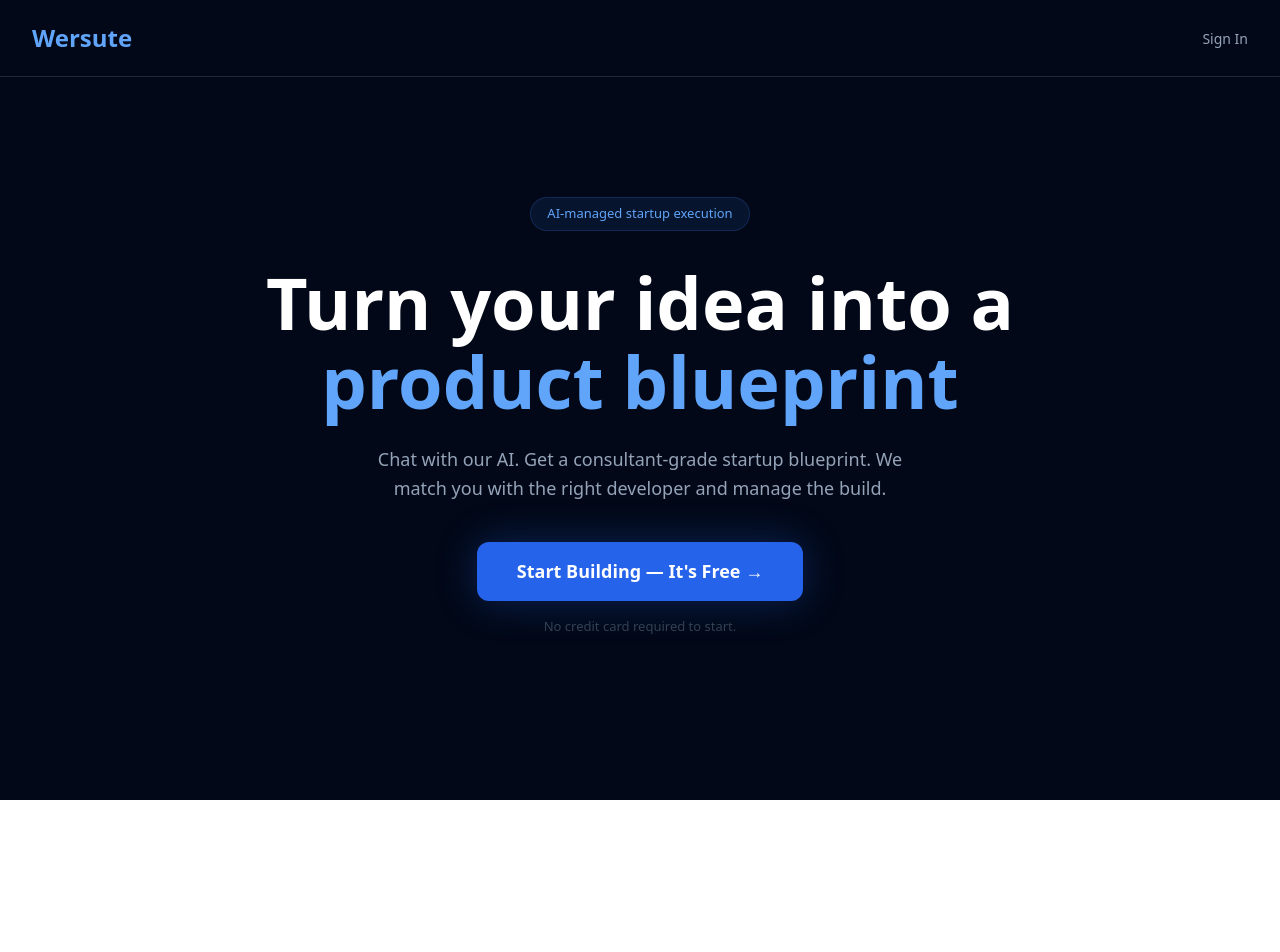
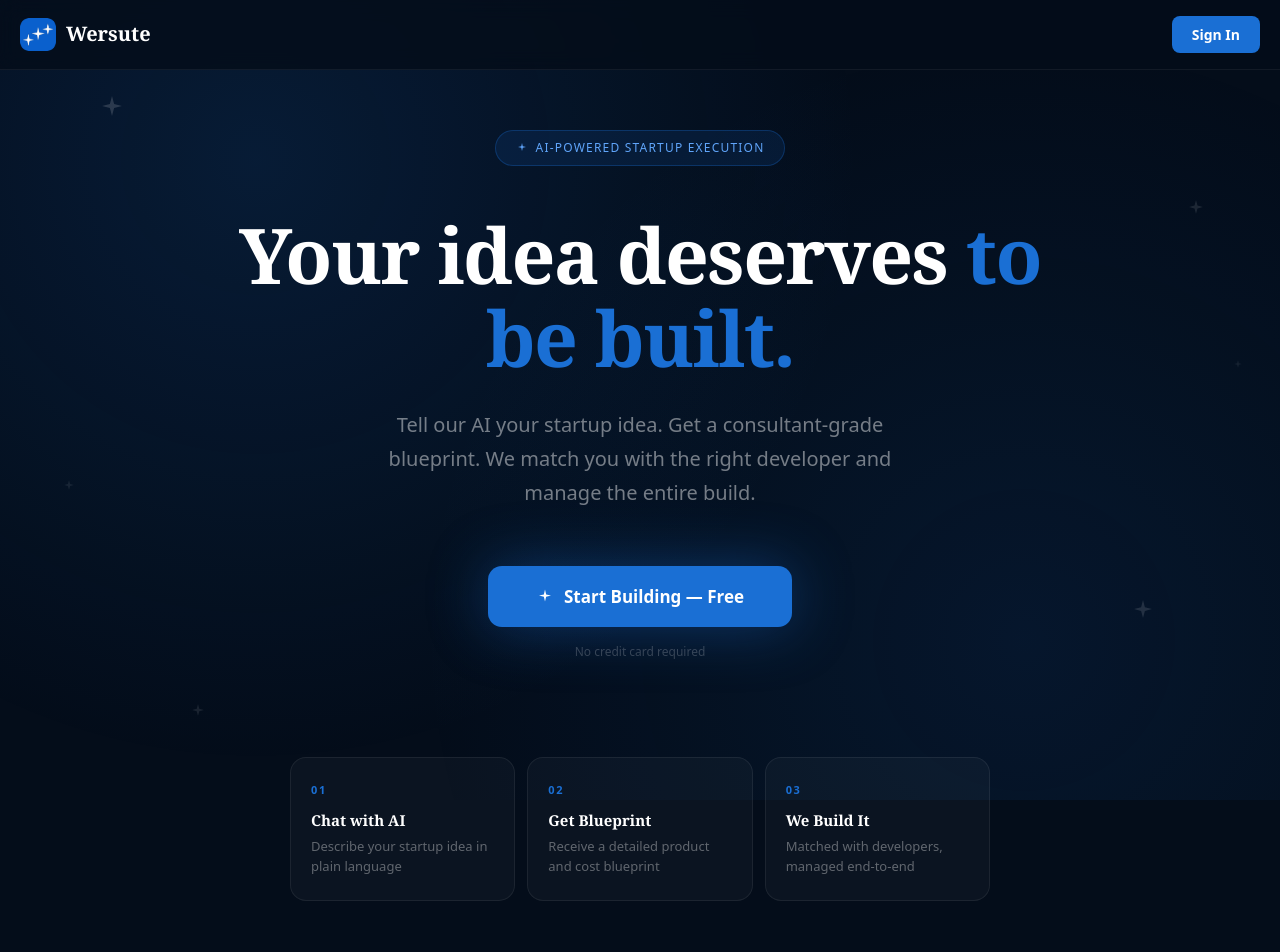
Before and after one commit to anirvan11/wersute, a Next.js app: page / in a window 1280 px wide. Shown: the top 952 px of the page. Before the commit the page ends 800 px from the top, so only its background shows below. Built offline with nearby package versions, Linux system fonts and the light colour scheme; no server answers.

Commit message:
landing page updated

```diff
--- a/app/page.tsx
+++ b/app/page.tsx
@@ -1,6 +1,34 @@
 'use client'
 import { useEffect, useState } from 'react'
 import { supabase } from '@/lib/supabase'
+import Image from 'next/image'
+
+const SmallStar = () => (
+  <svg width="12" height="12" viewBox="0 0 24 24" fill="#60a5fa">
+    <path d="M12 2L13.5 8.5L20 10L13.5 11.5L12 18L10.5 11.5L4 10L10.5 8.5Z" />
+  </svg>
+)
+
+const CTAStar = () => (
+  <svg width="18" height="18" viewBox="0 0 24 24" fill="white">
+    <path d="M12 2L13.5 8.5L20 10L13.5 11.5L12 18L10.5 11.5L4 10L10.5 8.5Z" />
+  </svg>
+)
+
+const floatingStars = [
+  { top: '12%', left: '8%', size: 20, opacity: 0.15 },
+  { top: '25%', right: '6%', size: 14, opacity: 0.1 },
+  { top: '60%', left: '5%', size: 10, opacity: 0.08 },
+  { top: '75%', right: '10%', size: 18, opacity: 0.12 },
+  { top: '45%', right: '3%', size: 8, opacity: 0.07 },
+  { top: '88%', left: '15%', size: 12, opacity: 0.09 },
+]
+
+const steps = [
+  { step: '01', title: 'Chat with AI', desc: 'Describe your startup idea in plain language' },
+  { step: '02', title: 'Get Blueprint', desc: 'Receive a detailed product and cost blueprint' },
+  { step: '03', title: 'We Build It', desc: 'Matched with developers, managed end-to-end' },
+]
 
 export default function LandingPage() {
   const [userEmail, setUserEmail] = useState<string | null>(null)
@@ -8,9 +36,7 @@ export default function LandingPage() {
   useEffect(() => {
     async function checkUser() {
       const { data: { session } } = await supabase.auth.getSession()
-      if (session?.user?.email) {
-        setUserEmail(session.user.email)
-      }
+      if (session?.user?.email) setUserEmail(session.user.email)
     }
     checkUser()
   }, [])
@@ -21,60 +47,143 @@ export default function LandingPage() {
   }
 
   return (
-    <main style={{ minHeight: '100vh', backgroundColor: '#020817', color: 'white' }}>
-      {/* Nav */}
+    <main style={{
+      minHeight: '100vh',
+      backgroundColor: '#040d1a',
+      color: 'white',
+      overscrollBehavior: 'none',
+      position: 'relative',
+      overflow: 'hidden',
+    }}>
+
+      {/* Background glow */}
+      <div style={{
+        position: 'fixed',
+        inset: 0,
+        backgroundImage: 'radial-gradient(circle at 20% 20%, rgba(26,111,212,0.15) 0%, transparent 50%), radial-gradient(circle at 80% 80%, rgba(26,111,212,0.1) 0%, transparent 50%)',
+        pointerEvents: 'none',
+        zIndex: 0,
+      }} />
+
+      {/* Floating stars */}
+      <div style={{ position: 'fixed', inset: 0, pointerEvents: 'none', zIndex: 0 }}>
+        {floatingStars.map((star, i) => (
+          <div key={i} style={{
+            position: 'absolute',
+            top: star.top,
+            left: (star as any).left,
+            right: (star as any).right,
+          }}>
+            <svg
+              width={star.size}
+              height={star.size}
+              viewBox="0 0 24 24"
+              fill="white"
+              style={{ opacity: star.opacity }}
+            >
+              <path d="M12 0L14.5 9.5L24 12L14.5 14.5L12 24L9.5 14.5L0 12L9.5 9.5Z" />
+            </svg>
+          </div>
+        ))}
+      </div>
+
+     {/* Nav */}
       <nav style={{
         display: 'flex',
         justifyContent: 'space-between',
         alignItems: 'center',
-        padding: '20px 32px',
-        borderBottom: '1px solid #1e293b'
+        padding: '16px 20px',
+        borderBottom: '1px solid rgba(255,255,255,0.06)',
+        position: 'relative',
+        zIndex: 10,
+        backdropFilter: 'blur(10px)',
+        backgroundColor: 'rgba(4,13,26,0.8)',
       }}>
-        <span style={{ fontSize: '24px', fontWeight: 'bold', color: '#60a5fa' }}>Wersute</span>
+        {/* Logo */}
+        <div style={{ display: 'flex', alignItems: 'center', gap: '10px', flexShrink: 0 }}>
+          <Image
+            src="/logo.png"
+            alt="Wersute"
+            width={36}
+            height={36}
+            style={{ borderRadius: '8px' }}
+          />
+          <span style={{
+            fontSize: '20px',
+            fontWeight: '700',
+            color: 'white',
+            fontFamily: "'Georgia', serif",
+          }}>
+            Wersute
+          </span>
+        </div>
 
+        {/* Nav right */}
         {userEmail ? (
-          <div style={{ display: 'flex', alignItems: 'center', gap: '12px' }}>
+          <div style={{ display: 'flex', alignItems: 'center', gap: '10px' }}>
+            <div
+              title={userEmail}
+              onClick={() => { window.location.href = '/projects' }}
+              style={{
+                width: '34px',
+                height: '34px',
+                borderRadius: '50%',
+                backgroundColor: '#1a6fd4',
+                display: 'flex',
+                alignItems: 'center',
+                justifyContent: 'center',
+                fontSize: '14px',
+                fontWeight: '700',
+                color: 'white',
+                cursor: 'pointer',
+                fontFamily: 'system-ui, sans-serif',
+                flexShrink: 0,
+              }}
+            >
+              {userEmail[0].toUpperCase()}
+            </div>
             <a href="/chat" style={{
-              color: '#94a3b8', fontSize: '14px', textDecoration: 'none'
+              backgroundColor: '#1a6fd4',
+              color: 'white',
+              fontSize: '13px',
+              textDecoration: 'none',
+              fontFamily: 'system-ui, sans-serif',
+              padding: '8px 14px',
+              borderRadius: '8px',
+              fontWeight: '600',
+              whiteSpace: 'nowrap',
+              flexShrink: 0,
             }}>
-              Continue Building
+              Build
             </a>
-            <div
-  title={userEmail ?? ''}
-  onClick={() => window.location.href = '/projects'}
-  style={{
-    width: '36px',
-    height: '36px',
-    borderRadius: '50%',
-    backgroundColor: '#2563eb',
-    display: 'flex',
-    alignItems: 'center',
-    justifyContent: 'center',
-    fontSize: '14px',
-    fontWeight: '700',
-    color: 'white',
-    cursor: 'pointer',
-  }}
->
-  {userEmail[0].toUpperCase()}
-</div>
-            <button onClick={handleSignOut} style={{
-              background: 'none',
-              border: '1px solid #334155',
-              color: '#94a3b8',
-              padding: '6px 14px',
-              borderRadius: '8px',
-              fontSize: '13px',
-              cursor: 'pointer'
-            }}>
-              Sign Out
+            <button
+              onClick={handleSignOut}
+              style={{
+                background: 'none',
+                border: '1px solid rgba(255,255,255,0.15)',
+                color: 'rgba(255,255,255,0.4)',
+                padding: '7px 12px',
+                borderRadius: '8px',
+                fontSize: '12px',
+                cursor: 'pointer',
+                fontFamily: 'system-ui, sans-serif',
+                whiteSpace: 'nowrap',
+                flexShrink: 0,
+              }}
+            >
+              Out
             </button>
           </div>
         ) : (
           <a href="/login" style={{
-            color: '#94a3b8',
+            backgroundColor: '#1a6fd4',
+            color: 'white',
             fontSize: '14px',
-            textDecoration: 'none'
+            textDecoration: 'none',
+            fontFamily: 'system-ui, sans-serif',
+            padding: '8px 20px',
+            borderRadius: '8px',
+            fontWeight: '600',
           }}>
             Sign In
           </a>
@@ -87,62 +196,158 @@ export default function LandingPage() {
         flexDirection: 'column',
         alignItems: 'center',
         justifyContent: 'center',
-        minHeight: '85vh',
-        padding: '0 16px',
-        textAlign: 'center'
+        minHeight: '90vh',
+        padding: '60px 24px',
+        textAlign: 'center',
+        position: 'relative',
+        zIndex: 1,
       }}>
+
+        {/* Badge */}
         <div style={{
-          display: 'inline-block',
-          backgroundColor: 'rgba(59,130,246,0.1)',
-          border: '1px solid rgba(59,130,246,0.2)',
+          display: 'inline-flex',
+          alignItems: 'center',
+          gap: '8px',
+          backgroundColor: 'rgba(26,111,212,0.12)',
+          border: '1px solid rgba(26,111,212,0.3)',
           color: '#60a5fa',
-          fontSize: '13px',
-          padding: '6px 16px',
+          fontSize: '12px',
+          fontFamily: 'system-ui, sans-serif',
+          letterSpacing: '0.1em',
+          textTransform: 'uppercase',
+          padding: '8px 20px',
           borderRadius: '999px',
-          marginBottom: '32px'
+          marginBottom: '48px',
         }}>
-          AI-managed startup execution
+          <SmallStar />
+          AI-Powered Startup Execution
         </div>
 
+        {/* Headline */}
         <h1 style={{
-          fontSize: 'clamp(36px, 6vw, 72px)',
-          fontWeight: 'bold',
-          marginBottom: '24px',
-          lineHeight: '1.1',
-          maxWidth: '800px'
+          fontSize: 'clamp(40px, 6vw, 80px)',
+          fontWeight: '700',
+          lineHeight: '1.08',
+          maxWidth: '900px',
+          letterSpacing: '-0.02em',
+          fontFamily: "'Georgia', 'Times New Roman', serif",
+          margin: '0 0 28px 0',
         }}>
-          Turn your idea into a{' '}
-          <span style={{ color: '#60a5fa' }}>product blueprint</span>
+          Your idea deserves{' '}
+          <span style={{ color: '#1a6fd4' }}>to be built.</span>
         </h1>
 
+        {/* Subheading */}
         <p style={{
-          fontSize: '18px',
-          color: '#94a3b8',
-          marginBottom: '40px',
-          maxWidth: '540px',
-          lineHeight: '1.6'
+          fontSize: 'clamp(16px, 2vw, 20px)',
+          color: 'rgba(255,255,255,0.45)',
+          maxWidth: '560px',
+          lineHeight: '1.7',
+          fontFamily: 'system-ui, sans-serif',
+          fontWeight: '400',
+          margin: '0 0 56px 0',
         }}>
-          Chat with our AI. Get a consultant-grade startup blueprint.
-          We match you with the right developer and manage the build.
+          Tell our AI your startup idea. Get a consultant-grade blueprint.
+          We match you with the right developer and manage the entire build.
         </p>
 
-        <a href={userEmail ? '/chat' : '/login'} style={{
-          backgroundColor: '#2563eb',
-          color: 'white',
-          padding: '16px 40px',
-          borderRadius: '12px',
-          fontSize: '18px',
-          fontWeight: '600',
-          textDecoration: 'none',
-          boxShadow: '0 0 40px rgba(37,99,235,0.3)'
+        {/* CTA */}
+        <div style={{ display: 'flex', flexDirection: 'column', alignItems: 'center', gap: '16px', marginBottom: '96px' }}>
+          <a href={userEmail ? '/chat' : '/login'} style={{ textDecoration: 'none' }}>
+            <div style={{
+              backgroundColor: '#1a6fd4',
+              color: 'white',
+              padding: '18px 48px',
+              borderRadius: '14px',
+              fontSize: '17px',
+              fontWeight: '600',
+              fontFamily: 'system-ui, sans-serif',
+              boxShadow: '0 0 60px rgba(26,111,212,0.4)',
+              display: 'inline-flex',
+              alignItems: 'center',
+              gap: '10px',
+              cursor: 'pointer',
+            }}>
+              <CTAStar />
+              {userEmail ? 'Continue Building' : 'Start Building — Free'}
+            </div>
+          </a>
+          <span style={{ color: 'rgba(255,255,255,0.2)', fontSize: '12px', fontFamily: 'system-ui, sans-serif' }}>
+            No credit card required
+          </span>
+        </div>
+
+        {/* Steps */}
+        <div style={{
+          display: 'flex',
+          gap: '12px',
+          flexWrap: 'wrap',
+          justifyContent: 'center',
+          maxWidth: '700px',
+          width: '100%',
         }}>
-          {userEmail ? 'Continue Building →' : 'Start Building — It\'s Free →'}
-        </a>
+          {steps.map((item) => (
+            <div key={item.step} style={{
+              flex: '1',
+              minWidth: '180px',
+              backgroundColor: 'rgba(255,255,255,0.03)',
+              border: '1px solid rgba(255,255,255,0.07)',
+              borderRadius: '16px',
+              padding: '24px 20px',
+              textAlign: 'left',
+            }}>
+              <div style={{
+                color: '#1a6fd4',
+                fontSize: '11px',
+                fontWeight: '700',
+                letterSpacing: '0.15em',
+                fontFamily: 'system-ui, sans-serif',
+                marginBottom: '10px',
+              }}>
+                {item.step}
+              </div>
+              <div style={{
+                color: 'white',
+                fontSize: '15px',
+                fontWeight: '600',
+                fontFamily: "'Georgia', serif",
+                marginBottom: '6px',
+              }}>
+                {item.title}
+              </div>
+              <div style={{
+                color: 'rgba(255,255,255,0.35)',
+                fontSize: '13px',
+                lineHeight: '1.5',
+                fontFamily: 'system-ui, sans-serif',
+              }}>
+                {item.desc}
+              </div>
+            </div>
+          ))}
+        </div>
 
-        <p style={{ color: '#334155', fontSize: '13px', marginTop: '16px' }}>
-          No credit card required to start.
-        </p>
       </section>
+
+      {/* Footer */}
+      <footer style={{
+        borderTop: '1px solid rgba(255,255,255,0.06)',
+        padding: '24px 40px',
+        display: 'flex',
+        justifyContent: 'space-between',
+        alignItems: 'center',
+        position: 'relative',
+        zIndex: 1,
+        fontFamily: 'system-ui, sans-serif',
+      }}>
+        <span style={{ color: 'rgba(255,255,255,0.2)', fontSize: '13px' }}>
+          2025 Wersute
+        </span>
+        <span style={{ color: 'rgba(255,255,255,0.2)', fontSize: '13px' }}>
+          Built in India
+        </span>
+      </footer>
+
     </main>
   )
 }
```
Also changed, not shown: public/logo.png (added).
